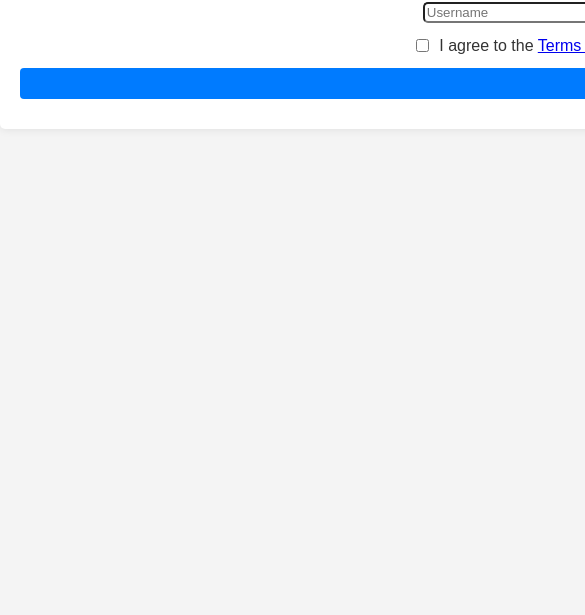
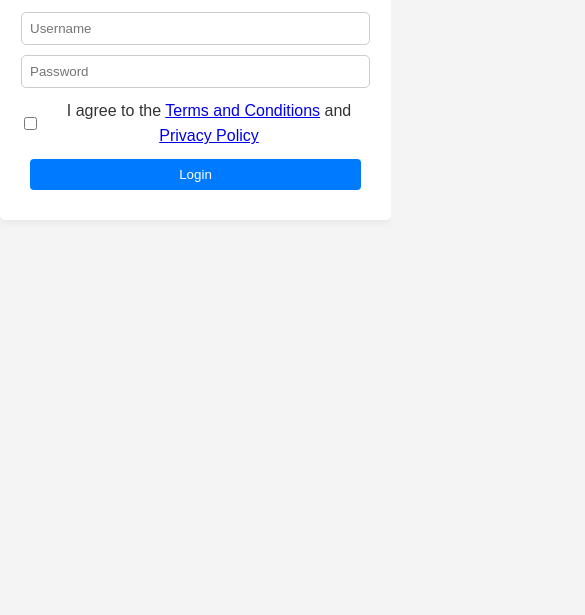
Before and after one commit to FalconTheBerd/directionalmarker, a plain HTML site: page login.html in a window 390 px wide. Shown: the part 229-844 px from the top of the page, 585 px wide, since content can reach past the window. Drawn offline with nearby package versions, Linux system fonts and the light colour scheme.

Commit message:
Fixed horizontal scrolling on phone issue

```diff
--- a/login.css
+++ b/login.css
@@ -45,12 +45,22 @@ nav ul li a {
   padding: 20px;
   border-radius: 5px;
   box-shadow: 0 0 10px rgba(0, 0, 0, 0.1);
-  width: 1200px;
-  margin: auto;
+  width: 90%; /* Adjusted width for better responsiveness */
+  max-width: 600px; /* Set maximum width */
+  margin: 20px auto; /* Center the container */
 }
 
 h2 {
   margin-bottom: 20px;
+}
+
+.input-container input{
+  display: block;
+  width: calc(100% - 20px);
+  margin: 10px auto;
+  padding: 8px;
+  border-radius: 5px;
+  border: 1px solid #ccc;
 }
 
 .checkbox-container {
@@ -64,20 +74,16 @@ h2 {
   margin-right: 10px;
 }
 
-.input-container input{
-  border-radius: 5px;
-  margin: 10px
-}
-
 button {
   display: block;
-  width: 100%;
+  width: calc(100% - 20px);
   padding: 8px 20px;
   background-color: #007bff;
   color: #fff;
   border: none;
   border-radius: 4px;
   cursor: pointer;
+  margin: 10px auto;
 }
 
 button:hover {
--- a/login.html
+++ b/login.html
@@ -7,15 +7,6 @@
   <link rel="stylesheet" href="login.css">
   <link rel="icon" href="logo.jpg" type="image/x-icon">
 </head>
-<!-- Google tag (gtag.js) -->
-<script async src="https://www.googletagmanager.com/gtag/js?id=G-4L4SRDSX0E"></script>
-<script>
-  window.dataLayer = window.dataLayer || [];
-  function gtag(){dataLayer.push(arguments);}
-  gtag('js', new Date());
-
-  gtag('config', 'G-4L4SRDSX0E');
-</script>
 <body>
   <header>
     <h1>Log In</h1>
@@ -47,6 +38,7 @@
     </form>
     <p id="loginError" class="error-message"></p>
   </div>
+
   <script src="https://cdnjs.cloudflare.com/ajax/libs/crypto-js/4.1.1/crypto-js.min.js"></script>
   <script src="login.js"></script>
 </body>
```
Also changed, not shown: login.js (line endings or trailing spaces).
